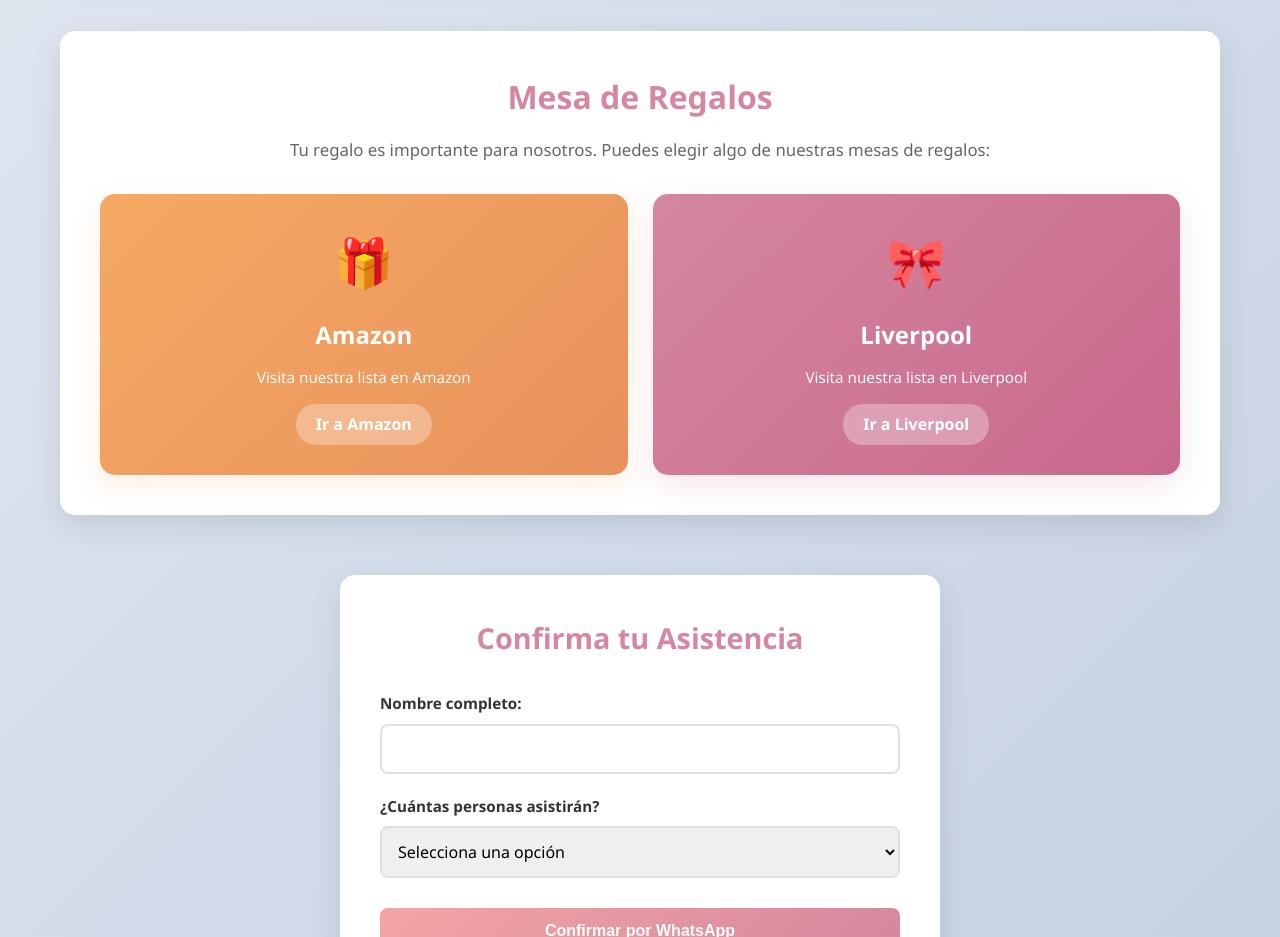
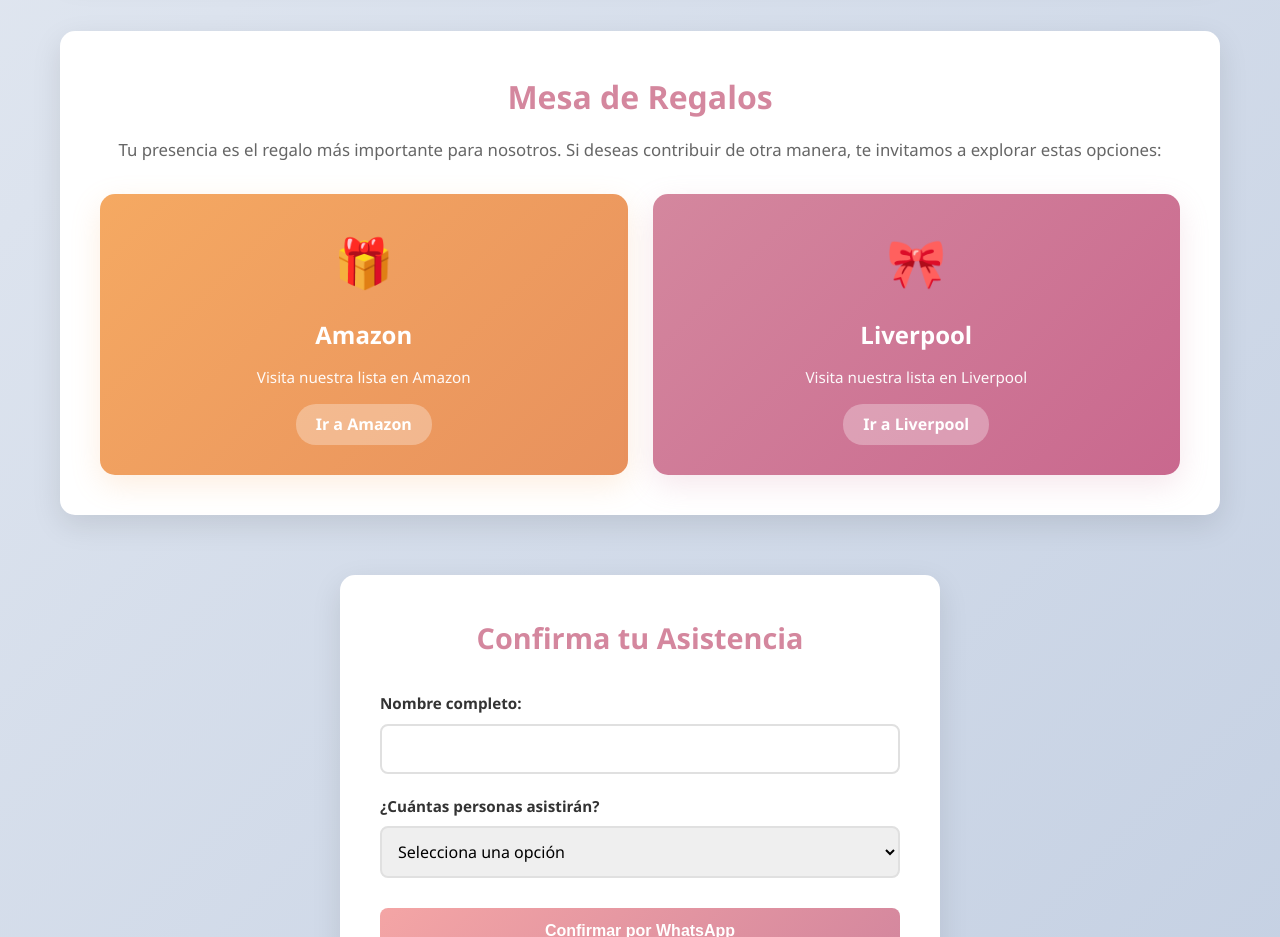
Before and after one commit to xDidier901/mi-boda, a plain HTML site: page index.html in a window 1280 px wide. Shown: the part 2020-2957 px from the top of the page. Drawn offline with Linux system fonts and the light colour scheme.

Commit message:
updated gift message

```diff
--- a/index.html
+++ b/index.html
@@ -102,8 +102,7 @@
         <!-- Gifts section -->
         <section class="gifts-section">
             <h2>Mesa de Regalos</h2>
-            <p class="gifts-text">Tu regalo es importante para nosotros. Puedes elegir algo de nuestras mesas de
-                regalos:</p>
+            <p class="gifts-text">Tu presencia es el regalo más importante para nosotros. Si deseas contribuir de otra manera, te invitamos a explorar estas opciones:</p>
 
             <div class="gifts-container">
                 <a href="https://www.amazon.com.mx" target="_blank" class="gift-link amazon">
```
